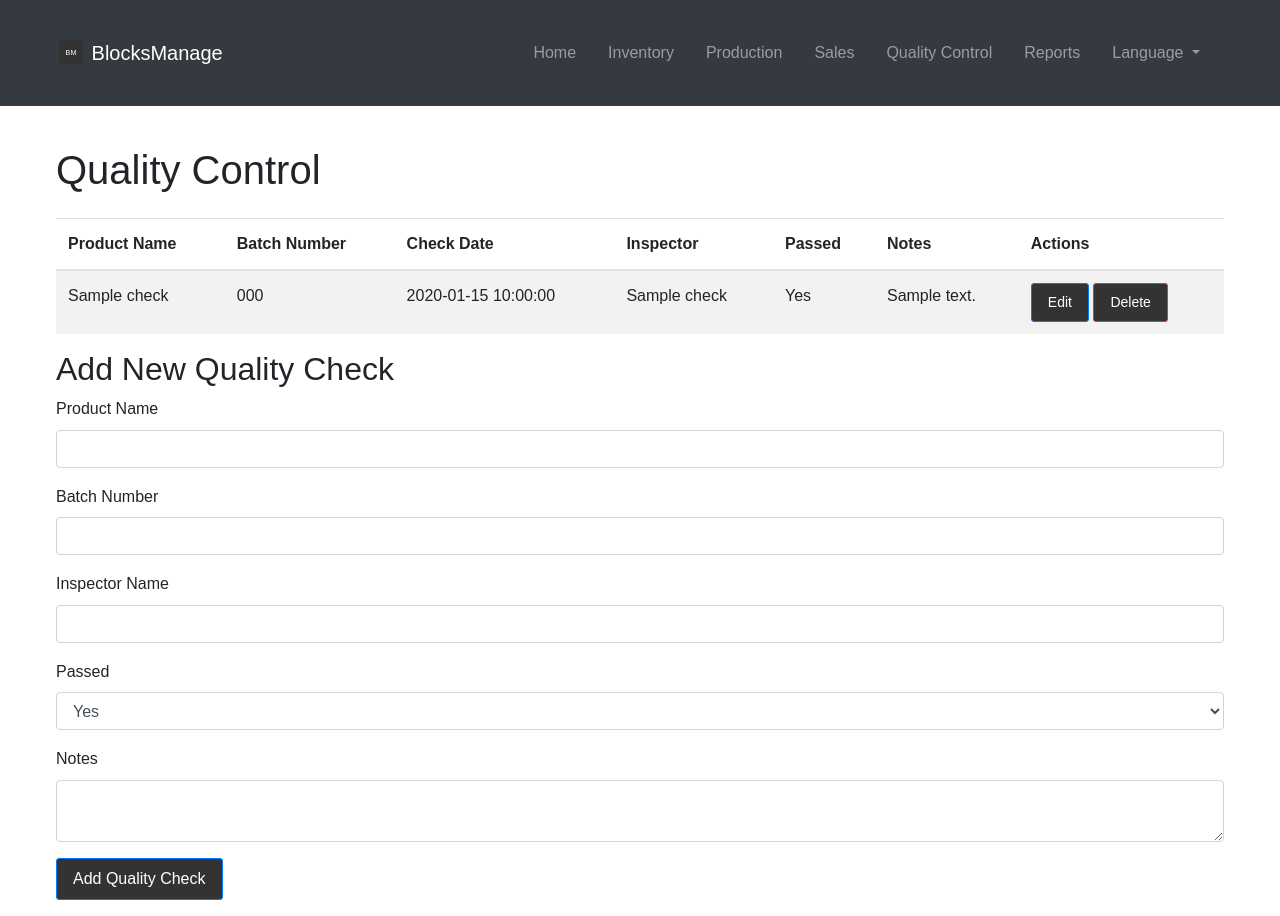
After one commit to redazarzour/BlocksGest, a Flask app: page /quality_control in a window 1280 px wide. The commit adds this page. Run offline with Flask 3, Linux system fonts and the light colour scheme; tables that the repository leaves empty hold one stand-in row (values such as "Sample post"); some libraries are stand-ins or nearby versions.

Commit message:
Agent step completed: Implement a quality control module

```diff
--- a/routes.py
+++ b/routes.py
@@ -1,7 +1,7 @@
 from flask import render_template, request, jsonify, redirect, url_for, session, send_file
 from flask_babel import _
 from main import app, db, babel
-from models import RawMaterial, FinishedGood, WorkInProgress, ProductionSchedule, SalesTransaction, Delivery, Payment, Worker, Shift, Supplier, PurchaseOrder, PurchaseOrderItem
+from models import RawMaterial, FinishedGood, WorkInProgress, ProductionSchedule, SalesTransaction, Delivery, Payment, Worker, Shift, Supplier, PurchaseOrder, PurchaseOrderItem, QualityCheck
 from utils import update_inventory, create_production_schedule, process_sale
 from datetime import datetime, timedelta
 from sqlalchemy import func
@@ -505,3 +505,42 @@ def purchase_orders_report():
             'total_amount': float(po.total_amount)
         })
     return jsonify(po_data)
+
+@app.route('/quality_control')
+def quality_control():
+    checks = QualityCheck.query.order_by(QualityCheck.check_date.desc()).all()
+    return render_template('quality_control.html', checks=checks)
+
+@app.route('/api/quality_check/add', methods=['POST'])
+def add_quality_check():
+    data = request.json
+    new_check = QualityCheck(
+        product_name=data['product_name'],
+        batch_number=data['batch_number'],
+        inspector_name=data['inspector_name'],
+        passed=data['passed'],
+        notes=data.get('notes', '')
+    )
+    db.session.add(new_check)
+    db.session.commit()
+    return jsonify({'success': True, 'message': 'Quality check added successfully'})
+
+@app.route('/api/quality_check/update', methods=['POST'])
+def update_quality_check():
+    data = request.json
+    check = QualityCheck.query.get_or_404(data['check_id'])
+    check.product_name = data['product_name']
+    check.batch_number = data['batch_number']
+    check.inspector_name = data['inspector_name']
+    check.passed = data['passed']
+    check.notes = data.get('notes', '')
+    db.session.commit()
+    return jsonify({'success': True, 'message': 'Quality check updated successfully'})
+
+@app.route('/api/quality_check/delete', methods=['POST'])
+def delete_quality_check():
+    data = request.json
+    check = QualityCheck.query.get_or_404(data['check_id'])
+    db.session.delete(check)
+    db.session.commit()
+    return jsonify({'success': True, 'message': 'Quality check deleted successfully'})
--- a/templates/base.html
+++ b/templates/base.html
@@ -32,6 +32,9 @@
                         <a class="nav-link" href="{{ url_for('sales') }}">{{ _('Sales') }}</a>
                     </li>
                     <li class="nav-item">
+                        <a class="nav-link" href="{{ url_for('quality_control') }}">{{ _('Quality Control') }}</a>
+                    </li>
+                    <li class="nav-item">
                         <a class="nav-link" href="{{ url_for('reports') }}">{{ _('Reports') }}</a>
                     </li>
                     <li class="nav-item dropdown">
--- /dev/null
+++ b/templates/quality_control.html
@@ -0,0 +1,206 @@
+{% extends "base.html" %}
+
+{% block title %}{{ _('Quality Control') }}{% endblock %}
+
+{% block content %}
+<h1 class="mb-4">{{ _('Quality Control') }}</h1>
+
+<table class="table table-striped">
+    <thead>
+        <tr>
+            <th>{{ _('Product Name') }}</th>
+            <th>{{ _('Batch Number') }}</th>
+            <th>{{ _('Check Date') }}</th>
+            <th>{{ _('Inspector') }}</th>
+            <th>{{ _('Passed') }}</th>
+            <th>{{ _('Notes') }}</th>
+            <th>{{ _('Actions') }}</th>
+        </tr>
+    </thead>
+    <tbody>
+        {% for check in checks %}
+        <tr>
+            <td>{{ check.product_name }}</td>
+            <td>{{ check.batch_number }}</td>
+            <td>{{ check.check_date.strftime('%Y-%m-%d %H:%M:%S') }}</td>
+            <td>{{ check.inspector_name }}</td>
+            <td>{{ _('Yes') if check.passed else _('No') }}</td>
+            <td>{{ check.notes }}</td>
+            <td>
+                <button class="btn btn-sm btn-primary edit-check" data-id="{{ check.id }}">{{ _('Edit') }}</button>
+                <button class="btn btn-sm btn-danger delete-check" data-id="{{ check.id }}">{{ _('Delete') }}</button>
+            </td>
+        </tr>
+        {% endfor %}
+    </tbody>
+</table>
+
+<h2>{{ _('Add New Quality Check') }}</h2>
+<form id="add-check-form">
+    <div class="form-group">
+        <label for="product-name">{{ _('Product Name') }}</label>
+        <input type="text" class="form-control" id="product-name" required>
+    </div>
+    <div class="form-group">
+        <label for="batch-number">{{ _('Batch Number') }}</label>
+        <input type="text" class="form-control" id="batch-number" required>
+    </div>
+    <div class="form-group">
+        <label for="inspector-name">{{ _('Inspector Name') }}</label>
+        <input type="text" class="form-control" id="inspector-name" required>
+    </div>
+    <div class="form-group">
+        <label for="passed">{{ _('Passed') }}</label>
+        <select class="form-control" id="passed" required>
+            <option value="true">{{ _('Yes') }}</option>
+            <option value="false">{{ _('No') }}</option>
+        </select>
+    </div>
+    <div class="form-group">
+        <label for="notes">{{ _('Notes') }}</label>
+        <textarea class="form-control" id="notes"></textarea>
+    </div>
+    <button type="submit" class="btn btn-primary">{{ _('Add Quality Check') }}</button>
+</form>
+
+<!-- Modal for editing quality checks -->
+<div class="modal fade" id="editCheckModal" tabindex="-1" role="dialog" aria-labelledby="editCheckModalLabel" aria-hidden="true">
+    <div class="modal-dialog" role="document">
+        <div class="modal-content">
+            <div class="modal-header">
+                <h5 class="modal-title" id="editCheckModalLabel">{{ _('Edit Quality Check') }}</h5>
+                <button type="button" class="close" data-dismiss="modal" aria-label="Close">
+                    <span aria-hidden="true">&times;</span>
+                </button>
+            </div>
+            <div class="modal-body">
+                <form id="edit-check-form">
+                    <input type="hidden" id="edit-check-id">
+                    <div class="form-group">
+                        <label for="edit-product-name">{{ _('Product Name') }}</label>
+                        <input type="text" class="form-control" id="edit-product-name" required>
+                    </div>
+                    <div class="form-group">
+                        <label for="edit-batch-number">{{ _('Batch Number') }}</label>
+                        <input type="text" class="form-control" id="edit-batch-number" required>
+                    </div>
+                    <div class="form-group">
+                        <label for="edit-inspector-name">{{ _('Inspector Name') }}</label>
+                        <input type="text" class="form-control" id="edit-inspector-name" required>
+                    </div>
+                    <div class="form-group">
+                        <label for="edit-passed">{{ _('Passed') }}</label>
+                        <select class="form-control" id="edit-passed" required>
+                            <option value="true">{{ _('Yes') }}</option>
+                            <option value="false">{{ _('No') }}</option>
+                        </select>
+                    </div>
+                    <div class="form-group">
+                        <label for="edit-notes">{{ _('Notes') }}</label>
+                        <textarea class="form-control" id="edit-notes"></textarea>
+                    </div>
+                </form>
+            </div>
+            <div class="modal-footer">
+                <button type="button" class="btn btn-secondary" data-dismiss="modal">{{ _('Close') }}</button>
+                <button type="button" class="btn btn-primary" id="save-check-changes">{{ _('Save changes') }}</button>
+            </div>
+        </div>
+    </div>
+</div>
+{% endblock %}
+
+{% block extra_js %}
+<script>
+$(document).ready(function() {
+    $('#add-check-form').submit(function(e) {
+        e.preventDefault();
+        var data = {
+            product_name: $('#product-name').val(),
+            batch_number: $('#batch-number').val(),
+            inspector_name: $('#inspector-name').val(),
+            passed: $('#passed').val() === 'true',
+            notes: $('#notes').val()
+        };
+
+        $.ajax({
+            url: '/api/quality_check/add',
+            method: 'POST',
+            contentType: 'application/json',
+            data: JSON.stringify(data),
+            success: function(response) {
+                if (response.success) {
+                    alert('Quality check added successfully');
+                    location.reload();
+                } else {
+                    alert('Error adding quality check');
+                }
+            },
+            error: function() {
+                alert('Error adding quality check');
+            }
+        });
+    });
+
+    $('.edit-check').click(function() {
+        var checkId = $(this).data('id');
+        // Fetch the check data and populate the modal
+        // This is a simplified version, you might want to add an API endpoint to fetch the check data
+        $('#edit-check-id').val(checkId);
+        $('#editCheckModal').modal('show');
+    });
+
+    $('#save-check-changes').click(function() {
+        var data = {
+            check_id: $('#edit-check-id').val(),
+            product_name: $('#edit-product-name').val(),
+            batch_number: $('#edit-batch-number').val(),
+            inspector_name: $('#edit-inspector-name').val(),
+            passed: $('#edit-passed').val() === 'true',
+            notes: $('#edit-notes').val()
+        };
+
+        $.ajax({
+            url: '/api/quality_check/update',
+            method: 'POST',
+            contentType: 'application/json',
+            data: JSON.stringify(data),
+            success: function(response) {
+                if (response.success) {
+                    alert('Quality check updated successfully');
+                    location.reload();
+                } else {
+                    alert('Error updating quality check');
+                }
+            },
+            error: function() {
+                alert('Error updating quality check');
+            }
+        });
+    });
+
+    $('.delete-check').click(function() {
+        if (confirm('Are you sure you want to delete this quality check?')) {
+            var checkId = $(this).data('id');
+            $.ajax({
+                url: '/api/quality_check/delete',
+                method: 'POST',
+                contentType: 'application/json',
+                data: JSON.stringify({check_id: checkId}),
+                success: function(response) {
+                    if (response.success) {
+                        alert('Quality check deleted successfully');
+                        location.reload();
+                    } else {
+                        alert('Error deleting quality check');
+                    }
+                },
+                error: function() {
+                    alert('Error deleting quality check');
+                }
+            });
+        }
+    });
+});
+</script>
+{% endblock %}
```
Also changed, not shown: models.py (+9 -0 lines), 1 other file.
